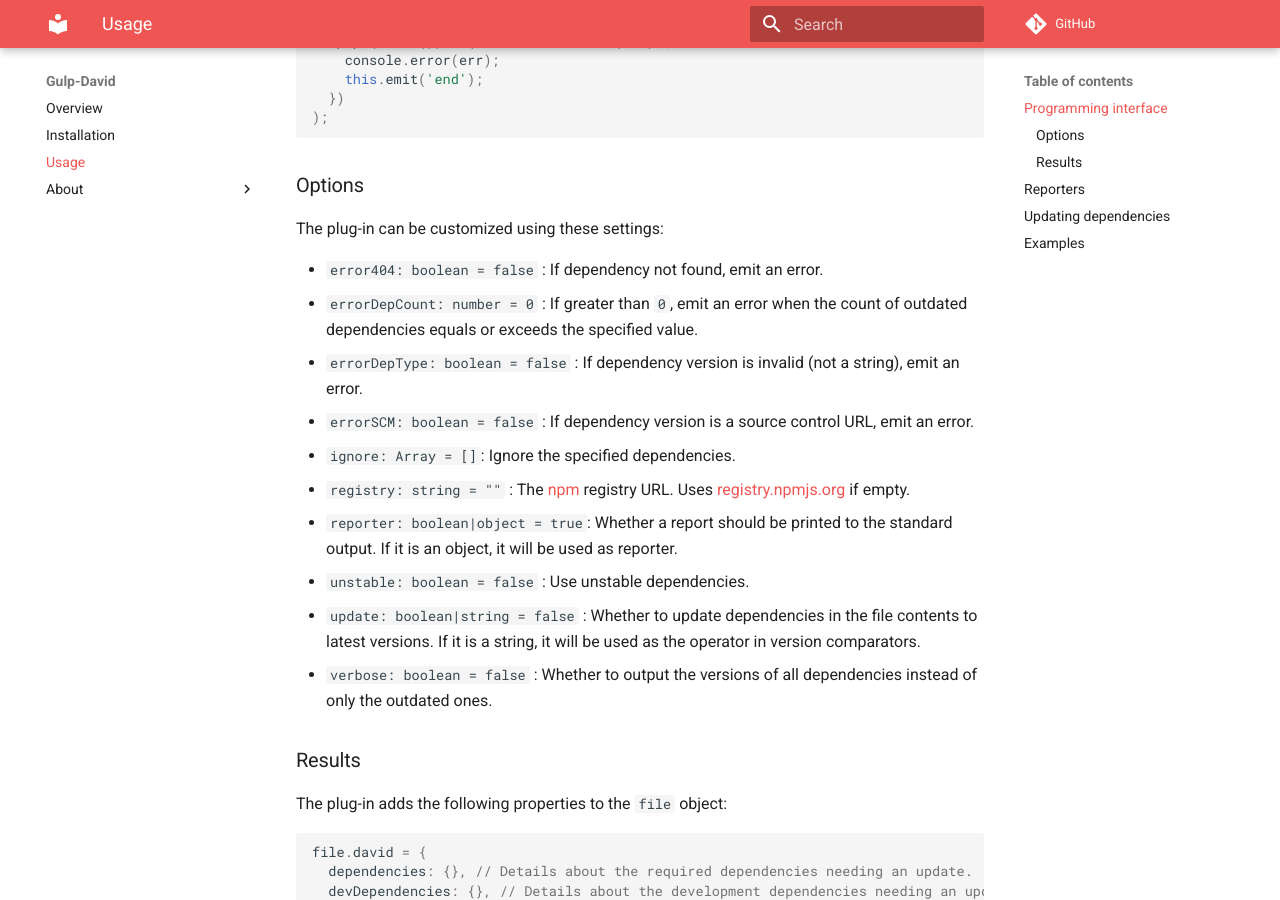
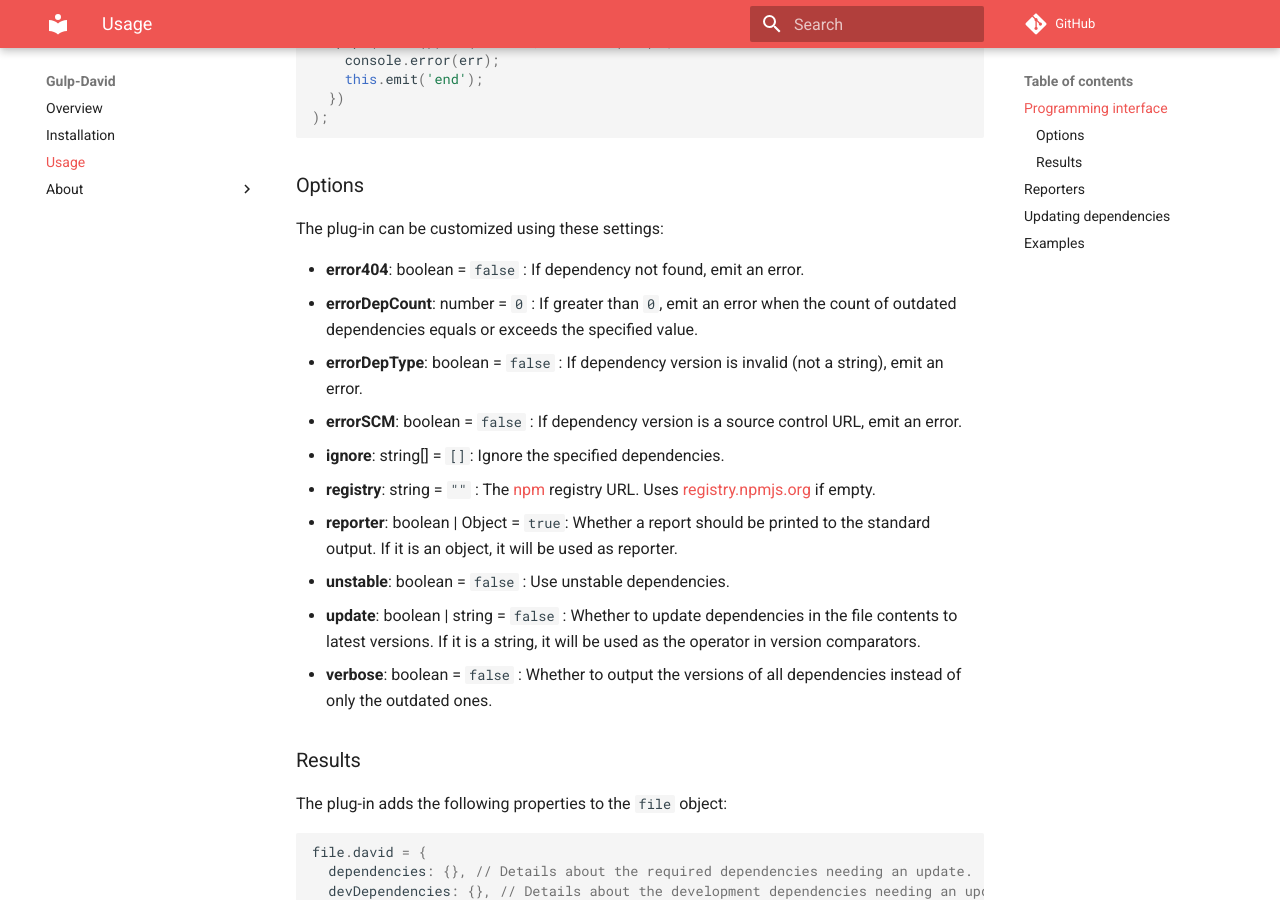
Before and after one commit to cedx/david.gulp, an MkDocs documentation site: the page built from doc/usage.md, in a window 1280 px wide and 900 px high, scrolled down 469 px. Built offline with MkDocs 1.6.1 and Material for MkDocs 9.7.7, drawn with Linux system fonts in a browser that asks for light colours; comment, search, counter and statistics services are not loaded; old or Windows-style settings are respelled for this version of MkDocs.

Commit message:
Code formatting

```diff
--- a/doc/usage.md
+++ b/doc/usage.md
@@ -20,16 +20,16 @@ gulp.task('checkDependencies', () => gulp.src('package.json')
 ### Options
 The plug-in can be customized using these settings:
 
-- `error404: boolean = false` : If dependency not found, emit an error.
-- `errorDepCount: number = 0` : If greater than `0`, emit an error when the count of outdated dependencies equals or exceeds the specified value.
-- `errorDepType: boolean = false` : If dependency version is invalid (not a string), emit an error.
-- `errorSCM: boolean = false` : If dependency version is a source control URL, emit an error.
-- `ignore: Array = []`: Ignore the specified dependencies.
-- `registry: string = ""` : The [npm](https://www.npmjs.com) registry URL. Uses [registry.npmjs.org](https://registry.npmjs.org) if empty.
-- `reporter: boolean|object = true`: Whether a report should be printed to the standard output. If it is an object, it will be used as reporter.
-- `unstable: boolean = false` : Use unstable dependencies.
-- `update: boolean|string = false` : Whether to update dependencies in the file contents to latest versions. If it is a string, it will be used as the operator in version comparators.
-- `verbose: boolean = false` : Whether to output the versions of all dependencies instead of only the outdated ones.
+- **error404**: boolean = `false` : If dependency not found, emit an error.
+- **errorDepCount**: number = `0` : If greater than `0`, emit an error when the count of outdated dependencies equals or exceeds the specified value.
+- **errorDepType**: boolean = `false` : If dependency version is invalid (not a string), emit an error.
+- **errorSCM**: boolean = `false` : If dependency version is a source control URL, emit an error.
+- **ignore**: string[] = `[]`: Ignore the specified dependencies.
+- **registry**: string = `""` : The [npm](https://www.npmjs.com) registry URL. Uses [registry.npmjs.org](https://registry.npmjs.org) if empty.
+- **reporter**: boolean | Object = `true`: Whether a report should be printed to the standard output. If it is an object, it will be used as reporter.
+- **unstable**: boolean = `false` : Use unstable dependencies.
+- **update**: boolean | string = `false` : Whether to update dependencies in the file contents to latest versions. If it is a string, it will be used as the operator in version comparators.
+- **verbose**: boolean = `false` : Whether to output the versions of all dependencies instead of only the outdated ones.
 
 ### Results
 The plug-in adds the following properties to the `file` object:
```
